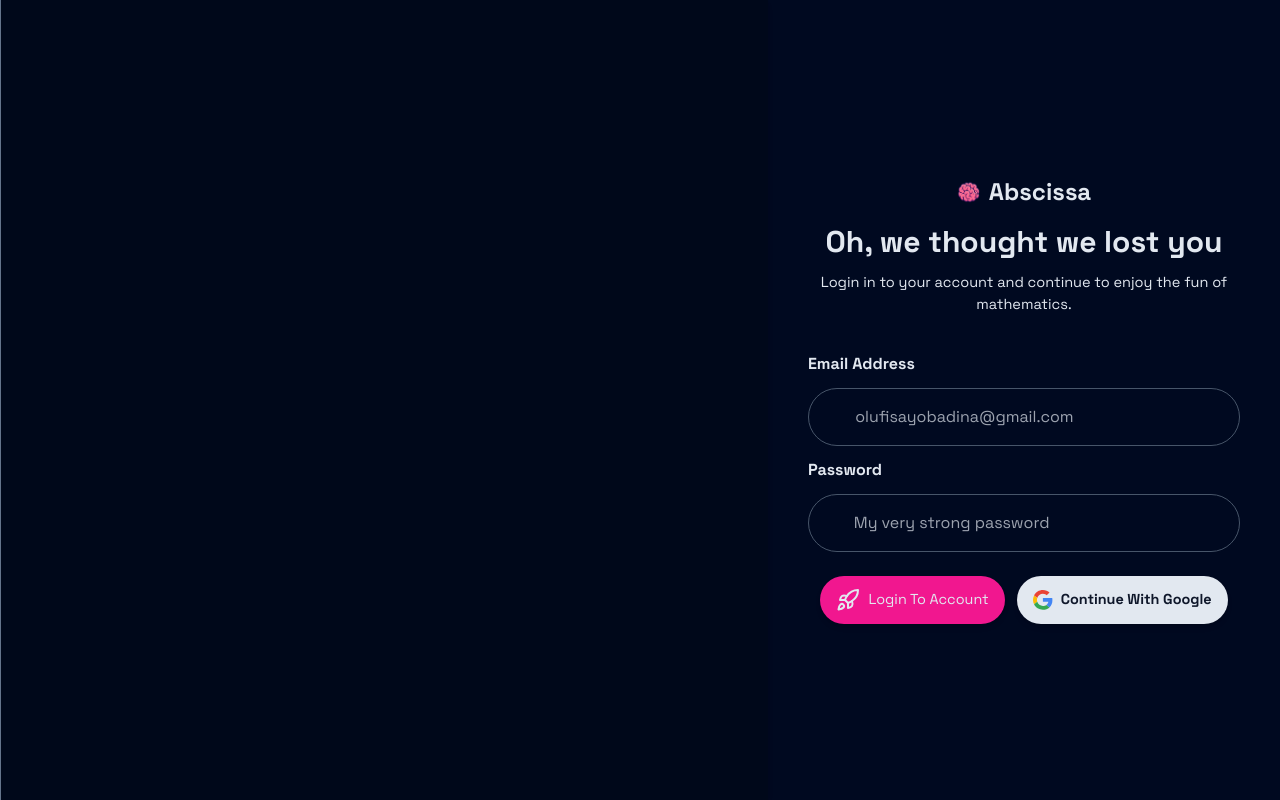
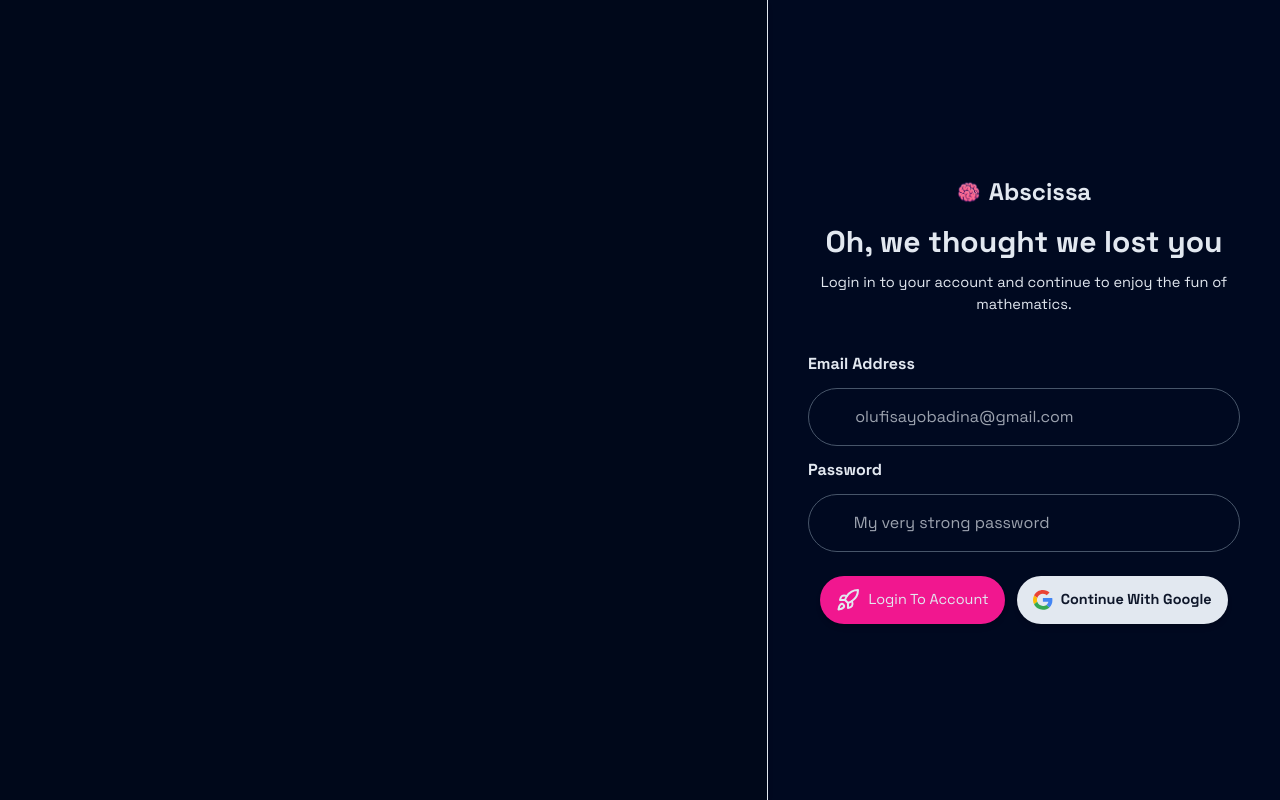
Before and after one commit to fisayo-dev/abscissa, a React (Vite) app in the folder frontend/: page /login in a window 1280 px wide. Built offline with nearby package versions, Linux system fonts and the light colour scheme; some icons are missing.

Commit message:
implementing pages outlet

```diff
--- /dev/null
+++ b/frontend/src/outlets/AppOutlet.jsx
@@ -0,0 +1,13 @@
+import { Outlet } from "react-router-dom";
+import { Sidebar } from "../components";
+
+const AppOutlet = () => {
+  return (
+    <div className="w-full h-full flex">
+      <Sidebar />
+      <Outlet />
+    </div>
+  );
+};
+
+export default AppOutlet;
--- a/frontend/src/pages/Public/Login.jsx
+++ b/frontend/src/pages/Public/Login.jsx
@@ -8,7 +8,7 @@
   const [showPassword, setShowPassword] = useState(false);
   return (
     <div className="xl:grid login-grid">
-      <div className="hidden xl:grid place-items-center dark-bg-blue border-l-[0.1rem] border-l-slate-500 shadow-md">
+      <div className="hidden xl:grid place-items-center dark-bg-blue border-r-[0.1rem] border-l-slate-500 shadow-md">
         <div className="flex flex-col"></div>
       </div>
       <div className="grid h-[100vh] overflow-scroll place-items-center">
```
